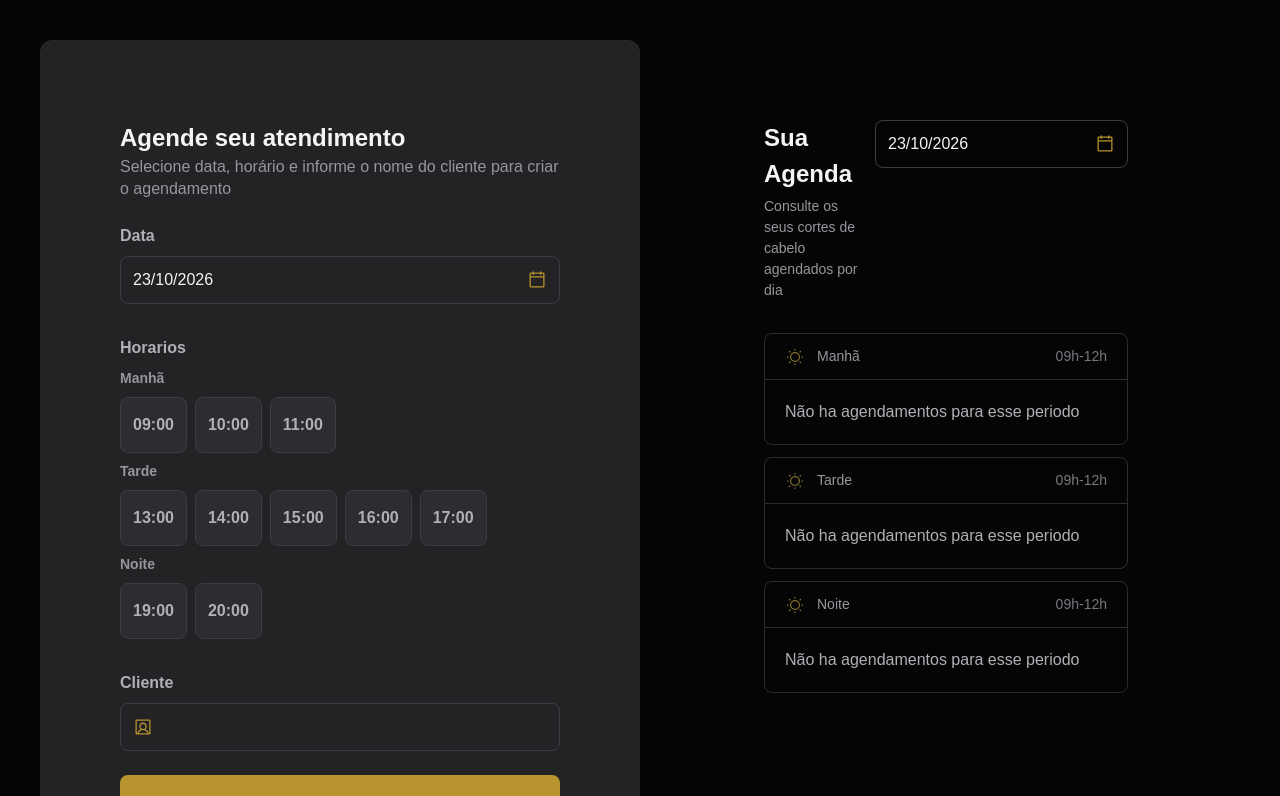
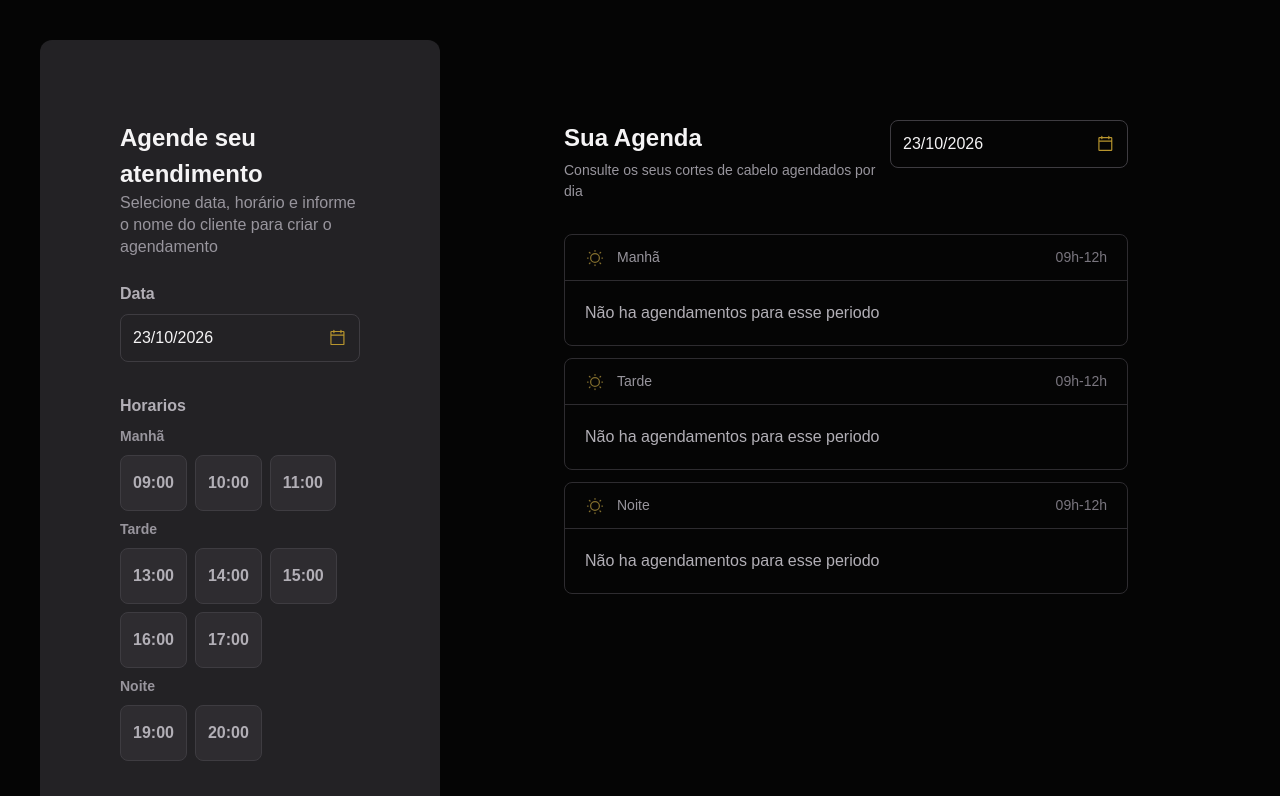
Before and after one commit to felipesouza91/appointments, a React (Vite) app: page / in a window 1280 px wide. Shown: the top 796 px of the page. Built offline with nearby package versions, Linux system fonts and the light colour scheme.

Commit message:
layout: update layout

```diff
--- a/src/screens/componetns/Appointments.tsx
+++ b/src/screens/componetns/Appointments.tsx
@@ -17,9 +17,9 @@ const Appointments: React.FC = () => {
   };
 
   return (
-    <div className="flex flex-1 flex-col xl:py-20 xl:px-28 items-center gap-8 w-full">
+    <div className="flex flex-1 flex-col xl:py-20 xl:px-28 items-center gap-8 xl:w-5/6">
       <div className="flex flex-col xl:flex-row  justify-between gap-3 w-full ">
-        <div className="flex flex-col flex-1 gap-1">
+        <div className="flex flex-col gap-1">
           <h2 className="text-2xl/normal font-bold text-gray-100">
             Sua Agenda
           </h2>
@@ -27,11 +27,13 @@ const Appointments: React.FC = () => {
             Consulte os seus cortes de cabelo agendados por dia
           </span>
         </div>
-        <InputDate
-          selected={selectDate}
-          dateFormat="dd/MM/yyyy"
-          onChange={setSelectDate}
-        />
+        <div className="w-fit">
+          <InputDate
+            selected={selectDate}
+            dateFormat="dd/MM/yyyy"
+            onChange={setSelectDate}
+          />
+        </div>
       </div>
       <div className="flex flex-col w-full  gap-3">
         {availableAppointments &&
--- a/src/screens/componetns/ScheduleForm.tsx
+++ b/src/screens/componetns/ScheduleForm.tsx
@@ -30,7 +30,7 @@ const ScheduleForm: React.FC = () => {
   }
 
   return (
-    <div className="flex flex-col gap-6 bg-gray-700 rounded-xl p-20 w-full xl:w-150">
+    <div className="flex flex-col gap-6 bg-gray-700 rounded-xl p-20 xl:w-2/6">
       <div className="flex flex-col">
         <h2 className="text-2xl/normal text-gray-100 font-bold">
           Agende seu atendimento
```
